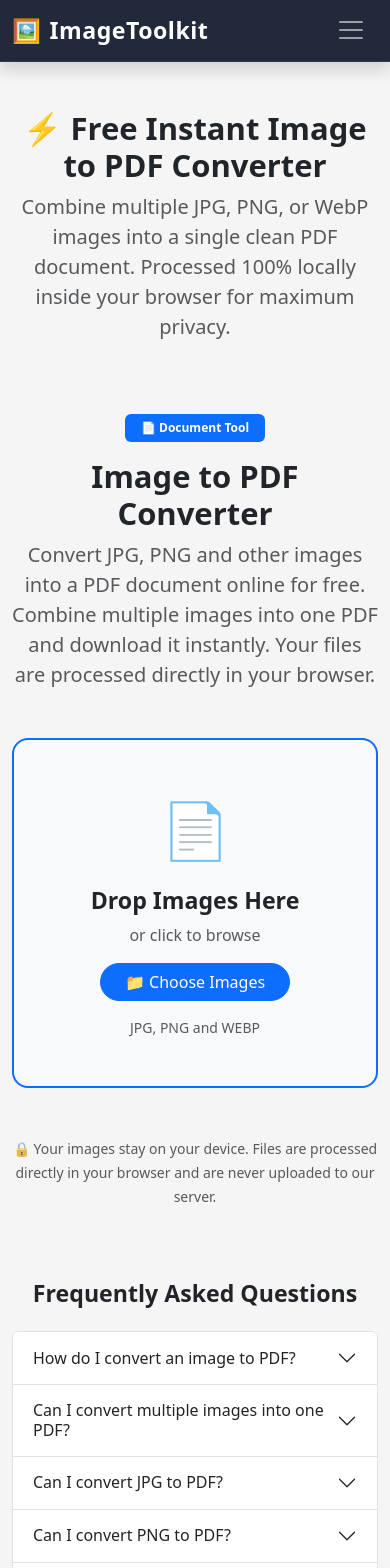
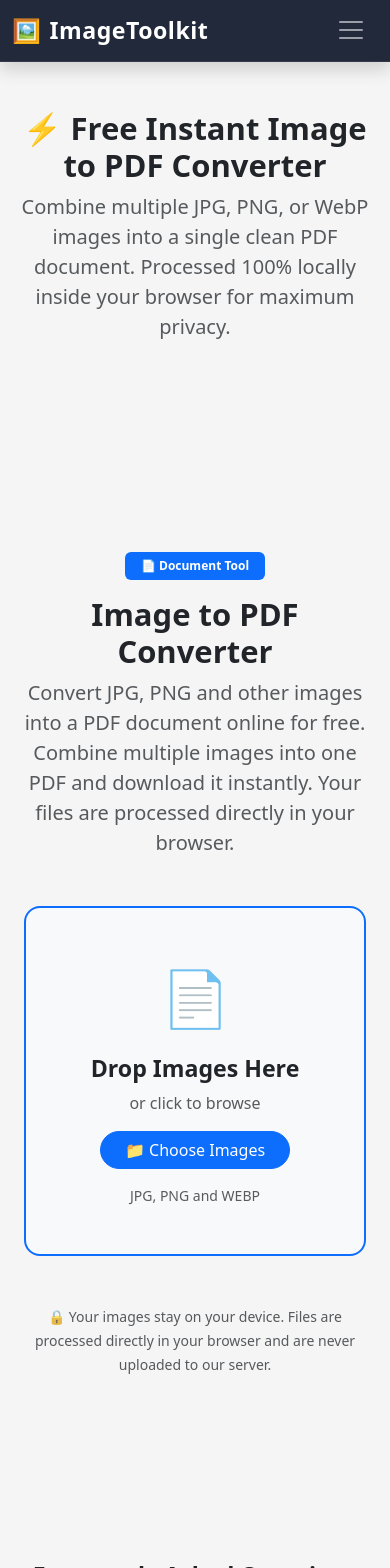
Before and after one commit to Junaid-waqar513/my-image-toolkit, a React (Vite) app: page /image-to-pdf in a window 390 px wide. Shown: the top 1568 px of the page. Built offline with nearby package versions, Linux system fonts and the light colour scheme.

Commit message:
Inject responsive AdSense placeholder banners into the Image to PDF layout

```diff
--- /dev/null
+++ b/src/Components/AdDisplay.jsx
@@ -0,0 +1,28 @@
+import React, { useEffect } from 'react';
+
+const AdDisplay = ({ slot, format = 'auto', responsive = 'true' }) => {
+  useEffect(() => {
+    // This safely triggers Google to load the ad once the component mounts
+    try {
+      (window.adsbygoogle = window.adsbygoogle || []).push({});
+    } catch (error) {
+      console.log('AdSense script not loaded yet or blocked by user:', error);
+    }
+  }, []);
+
+  return (
+    <div className="my-4 text-center d-flex justify-content-center align-items-center w-100 overflow-hidden" style={{ minHeight: '90px' }}>
+      {/* Inserts standard responsive Google AdSense element block */}
+      <ins
+        className="adsbygoogle"
+        style={{ display: 'block' }}
+        data-ad-client="ca-pub-YOUR_ADSENSE_CLIENT_ID" // Replace with your real ID later
+        data-ad-slot={slot}
+        data-ad-format={format}
+        data-full-width-responsive={responsive}
+      ></ins>
+    </div>
+  );
+};
+
+export default AdDisplay;
--- a/src/Pages/ImageToPDF.jsx
+++ b/src/Pages/ImageToPDF.jsx
@@ -2,6 +2,7 @@ import Navbar from "../Components/Navbar";
 import Footer from "../Components/Footer";
 import ImageToPDF from "../Components/ImageToPDF";
 import SEO from "../seo/SEO";
+import AdDisplay from "../Components/AdDisplay"; // 1. Imported your clean ad component
 import { toolSchema, breadcrumbSchema, faqSchema, combineSchemas } from "../seo/schema";
 
 const SITE_URL = "https://project4-ashen-one.vercel.app";
@@ -76,7 +77,15 @@ function ImageToPDFPage() {
         </p>
       </header>
 
-      <ImageToPDF />
+      <div className="container">
+        {/* 2. PLACEMENT 1: High-visibility horizontal banner layout above the upload box */}
+        <AdDisplay slot="TOP_IMAGE_TO_PDF_SLOT_ID" format="horizontal" />
+
+        <ImageToPDF />
+
+        {/* 3. PLACEMENT 2: Dynamic adaptive display banner beneath the workspace module */}
+        <AdDisplay slot="BOTTOM_IMAGE_TO_PDF_SLOT_ID" format="auto" />
+      </div>
 
       {/* FAQ Section */}
       <section className="container pb-5 mt-4">
```
